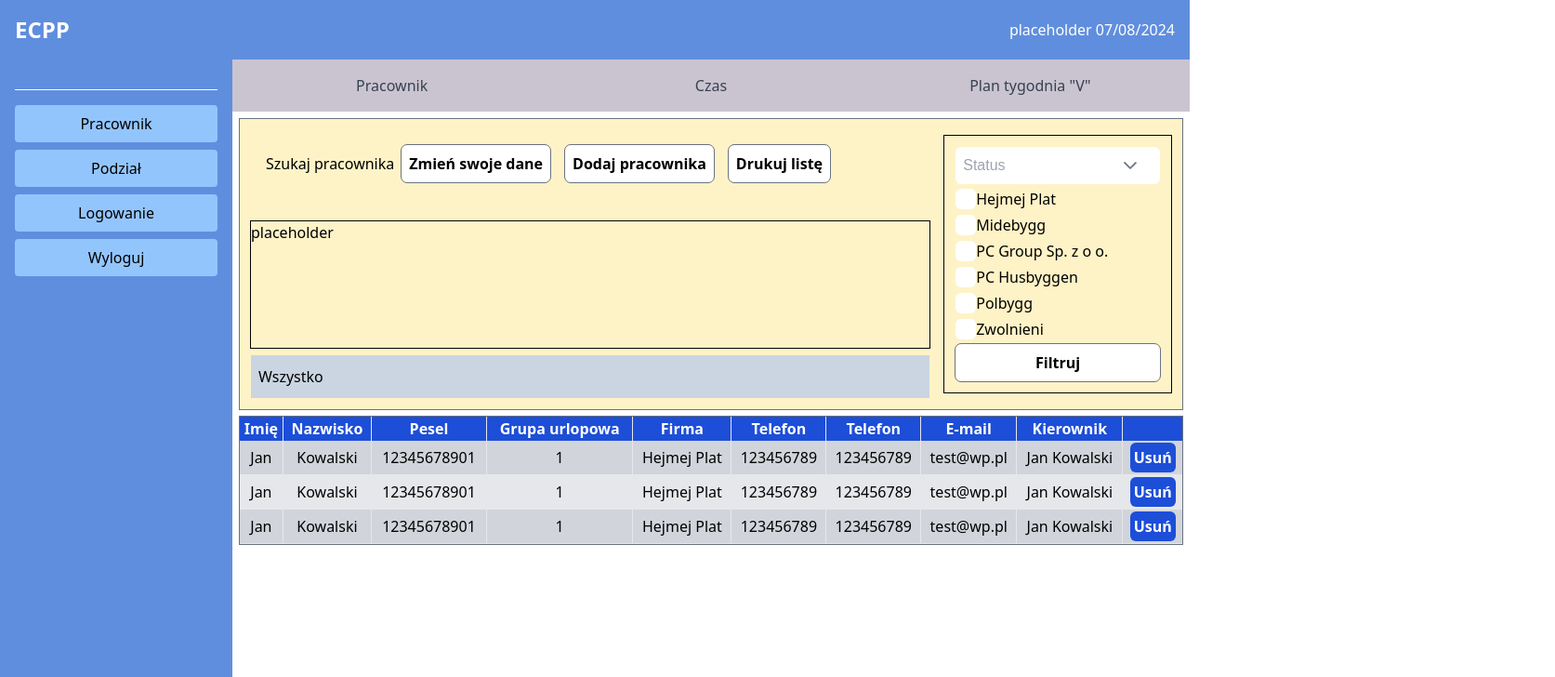
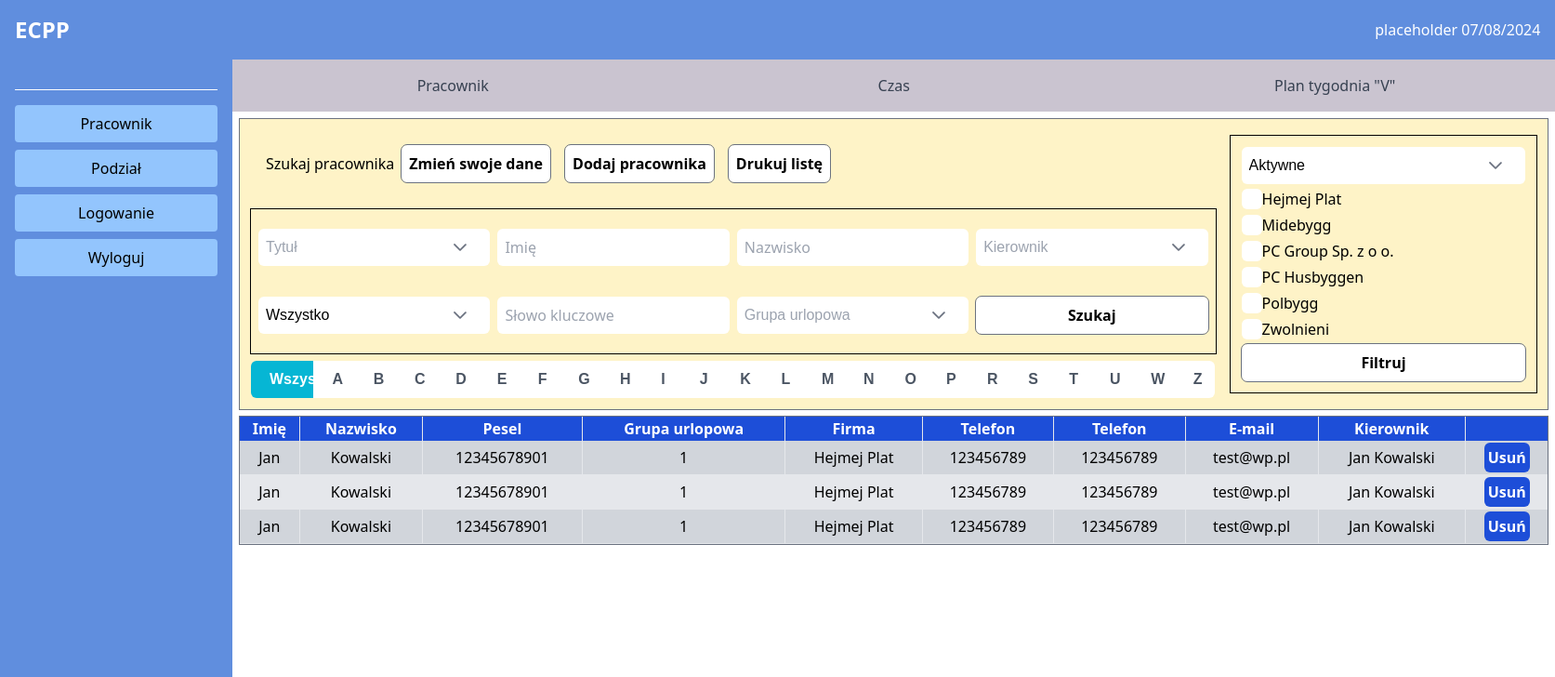
Before and after one commit to Destray32/ecpp-projekt, a React (Create React App) app: page /home/pracownik in a window 1280 px wide. Shown: the top 728 px of the page at 93% size, 1673 px wide, since content can reach past the window. Built offline with nearby package versions, Linux system fonts and the light colour scheme; a web font is replaced by a local one.

Commit message:
dokończenie layout'u Pracownik

```diff
--- a/src/pages/Pracownik/Pracownik.js
+++ b/src/pages/Pracownik/Pracownik.js
@@ -2,11 +2,21 @@ import React, { useState } from "react";
 import { Dropdown } from "primereact/dropdown";
 import { Checkbox } from 'primereact/checkbox';
 import { Button } from 'primereact/button';
+import { InputText } from 'primereact/inputtext';
+import { SelectButton } from 'primereact/selectbutton';
 
 export default function PracownikPage() {
 
-    const [state, setState] = useState(null);
+    const [state, setState] = useState("Aktywne");
+    const [title, setTitle] = useState(null);
+    const [name, setName] = useState(null);
+    const [surname, setSurname] = useState(null);
+    const [manager, setManager] = useState(null);
     const [company, setCompany] = useState([]);
+    const [searchField, setSearchField] = useState("Wszystko");
+    const [keyword, setKeyword] = useState(null);
+    const [vacationGroup, setVacationGroup] = useState(null);
+    const [letter, setLetter] = useState({name: "Wszystko"});
 
     const sampleData = [
         {
@@ -68,19 +78,36 @@ export default function PracownikPage() {
                                 <Button label="Drukuj listę" className="bg-white outline outline-1 outline-gray-500 p-2 mx-2" />
                         </div>
                     </div>
-                    <div className="w-full h-3/6 outline outline-1">
-                        <form className="w-full flex flex-col space-y-1">
-                            placeholder
+                    <div className="w-full h-4/6 outline outline-1">
+                        <form className="w-full h-full flex flex-col space-y-2 p-2">
+                            <div className="w-full h-1/2 flex flex-row items-center space-x-2">
+                                <Dropdown value={title} onChange={(e) => setTitle(e.value)} options={["Tytul 1","Tytul 2"]} optionLabel="name" editable placeholder="Tytuł"
+                                    autoComplete="off" className="w-3/12 p-2" filter showClear/>
+                                <InputText value={name} onChange={(e) => setName(e.target.value)} placeholder="Imię" className="w-3/12 p-2" />
+                                <InputText value={surname} onChange={(e) => setSurname(e.target.value)} placeholder="Nazwisko" className="w-3/12 p-2" />
+                                <Dropdown value={manager} onChange={(e) => setManager(e.value)} options={["Kierownik 1","Kierownik 2"]} optionLabel="name" editable placeholder="Kierownik"
+                                    autoComplete="off" className="w-3/12 p-2" filter showClear/>
+                            </div>
+                            <div className="w-full h-1/2 flex flex-row items-center space-x-2">
+                                <Dropdown value={searchField} onChange={(e) => setSearchField(e.value)} options={["Wszystko","Imię","Nazwisko","Pesel","Grupa urlopowa","Firma","Telefon","E-mail","Kierownik"]} optionLabel="name" editable placeholder="Pole wyszukiwania"
+                                    autoComplete="off" className="w-3/12 p-2" filter />
+                                <InputText value={keyword} onChange={(e) => setKeyword(e.target.value)} placeholder="Słowo kluczowe" className="w-3/12 p-2" />
+                                <Dropdown value={vacationGroup} onChange={(e) => setVacationGroup(e.value)} options={["Grupa 1","Grupa 2"]} optionLabel="name" editable placeholder="Grupa urlopowa"
+                                    autoComplete="off" className="w-3/12 p-2" filter showClear/>
+                                <Button label="Szukaj" className="w-3/12 bg-white outline outline-1 outline-gray-500 p-2" />
+                            </div>
                         </form>
                     </div>
-                    <div className="w-full h-1/6 flex justify-start items-center p-2 bg-slate-300">
-                        <p>Wszystko</p>
+                    <div className="w-full h-1/6 flex flex-row items-center">
+                        <SelectButton value={letter} onChange={(e) => setLetter(e.value)} optionLabel="name"
+                            options={[{name: "Wszystko"},{name: "A"},{name: "B"},{name: "C"},{name: "D"},{name: "E"},{name: "F"},{name: "G"},{name: "H"},{name: "I"},{name: "J"},{name: "K"},{name: "L"},{name: "M"},{name: "N"},{name: "O"},{name: "P"},{name: "R"},{name: "S"},{name: "T"},{name: "U"},{name: "W"},{name: "Z"}]}
+                            className="w-full flex items-center justify-start text-xs" />
                     </div>
                 </div>
                 <div className="w-1/4 h-full p-3 outline outline-1 flex justify-center items-start">
                     <form className="w-full flex flex-col space-y-1">
                         <Dropdown value={state} onChange={(e) => setState(e.value)} options={["Aktywne","Niekatywne"]} optionLabel="name" editable placeholder="Status"
-                            autoComplete="off" className="w-full p-2" showClear/>
+                            autoComplete="off" className="w-full p-2" />
                         <div className="flex flex-col justify-content-center space-y-1">
                             <div className="flex flex-row items-center">
                                 <Checkbox inputId="cb1" value="cb1" onChange={onCompanyChange} checked={company.indexOf('cb1') !== -1} />
```
Lines whose indentation alone changed are shown as unchanged.
